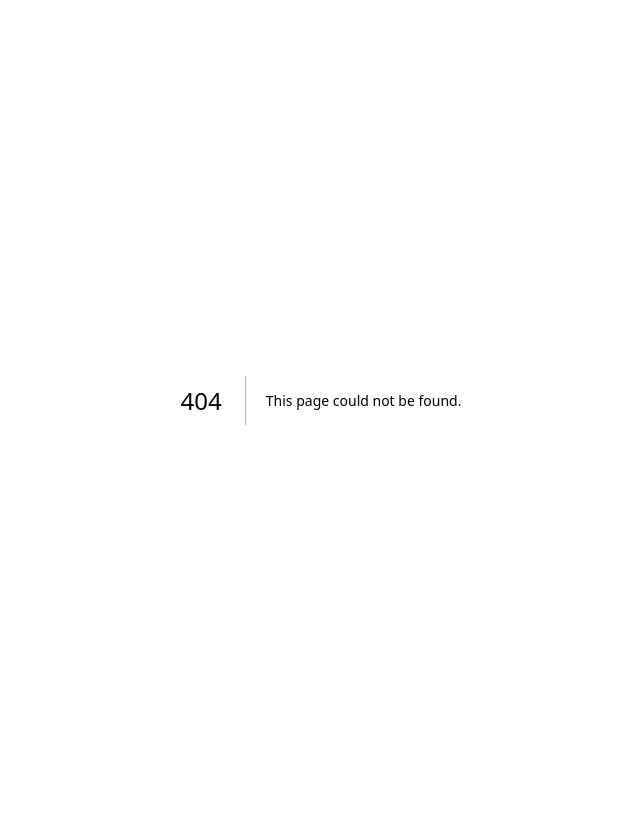
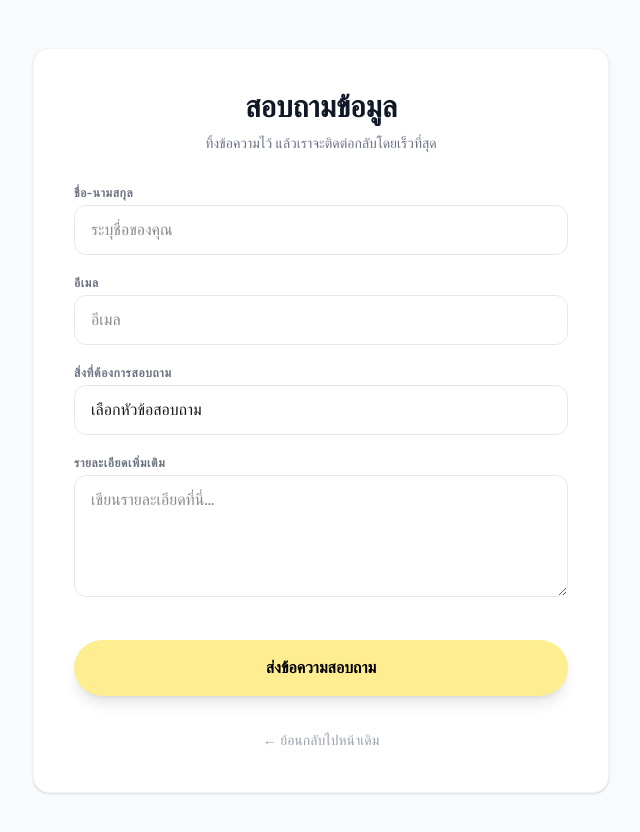
Before and after one commit to manop2004/my-shop, a Next.js app: page /Inquiryform in a window 1280 px wide. Before the commit this address had no page. Shown: the top 832 px of the page, without its empty margins (319-959 px from the left). Before the commit the page ends 800 px from the top, so only its background shows below. Built offline with nearby package versions, Linux system fonts and the light colour scheme; no server answers.

Commit message:
mainpage MUSEUM SHOP ตรงกลาง /แก้ดูรูปรายละเอียดสินค้า/กดแชร์และสอบถามได้

```diff
--- /dev/null
+++ b/src/app/Inquiryform/page.js
@@ -0,0 +1,142 @@
+"use client";
+
+import React, { useState } from 'react';
+import { supabase } from "@/utils/supabase";
+
+const InquiryPage = () => {
+  const [formData, setFormData] = useState({
+    name: '',
+    email: '',
+    topic: '',
+    message: ''
+  });
+
+  const [isLoading, setIsLoading] = useState(false);
+
+  const handleChange = (e) => {
+    setFormData({ ...formData, [e.target.name]: e.target.value });
+  };
+
+  const handleSubmit = async (e) => {
+    e.preventDefault();
+    setIsLoading(true);
+
+    try {
+
+      const { data, error } = await supabase
+        .from('inquiries')
+        .insert([
+          {
+            full_name: formData.name,
+            email: formData.email,
+            topic: formData.topic,
+            message: formData.message
+          }
+        ]);
+
+      if (error) throw error;
+
+      alert('ส่งข้อความเรียบร้อยแล้ว! เราจะติดต่อกลับหาคุณโดยเร็วที่สุด');
+
+      setFormData({ name: '', email: '', topic: 'สนใจผลงานเซรามิกประยุกต์', message: '' });
+      e.target.reset();
+
+    } catch (error) {
+      console.error('Error sending data:', error.message);
+      alert('เกิดข้อผิดพลาด: ' + error.message);
+    } finally {
+      setIsLoading(false);
+    }
+  };
+
+  return (
+    <div className="min-h-screen bg-gray-50 py-6 px-4 sm:py-12 font-sans">
+      <div className="max-w-xl mx-auto bg-white rounded-2xl shadow-sm border border-gray-100 p-6 sm:p-10">
+
+        <div className="text-center mb-8">
+          <h2 className="text-2xl font-bold text-gray-900 sm:text-3xl">สอบถามข้อมูล</h2>
+          <p className="text-sm text-gray-500 mt-2">ทิ้งข้อความไว้ แล้วเราจะติดต่อกลับโดยเร็วที่สุด</p>
+        </div>
+
+        <form onSubmit={handleSubmit} className="space-y-5">
+
+          <div>
+            <label className="block text-xs font-semibold text-gray-500 uppercase tracking-wider mb-1">ชื่อ-นามสกุล</label>
+            <input
+              type="text"
+              name="name"
+              required
+              value={formData.name}
+              className="w-full px-4 py-3 rounded-xl border border-gray-200 focus:ring-2 focus:ring-blue-500 outline-none transition-all text-base"
+              placeholder="ระบุชื่อของคุณ"
+              onChange={handleChange}
+            />
+          </div>
+
+          <div>
+            <label className="block text-xs font-semibold text-gray-500 uppercase tracking-wider mb-1">อีเมล</label>
+            <input
+              type="email"
+              name="email"
+              required
+              value={formData.email}
+              className="w-full px-4 py-3 rounded-xl border border-gray-200 focus:ring-2 focus:ring-blue-500 outline-none transition-all text-base"
+              placeholder="อีเมล"
+              onChange={handleChange}
+            />
+          </div>
+
+          <div>
+            <label className="block text-xs font-semibold text-gray-500 uppercase tracking-wider mb-1">สิ่งที่ต้องการสอบถาม</label>
+            <select
+              name="topic"
+              required
+              value={formData.topic}
+              className="w-full px-4 py-3 rounded-xl border border-gray-200 bg-white focus:ring-2 focus:ring-blue-500 outline-none text-base appearance-none"
+              onChange={handleChange}
+            >
+              <option value="" disabled hidden>เลือกหัวข้อสอบถาม</option>
+              <option value="สนใจผลงานเซรามิกประยุกต์">สนใจผลงานเซรามิกประยุกต์</option>
+              <option value="สอบถามราคา/ค่าจัดส่ง">สอบถามราคา/ค่าจัดส่ง</option>
+              <option value="สั่งทำพิเศษ (Custom)">สั่งทำพิเศษ (Custom)</option>
+            </select>
+          </div>
+
+          <div>
+            <label className="block text-xs font-semibold text-gray-500 uppercase tracking-wider mb-1">รายละเอียดเพิ่มเติม</label>
+            <textarea
+              name="message"
+              rows="4"
+              required
+              value={formData.message}
+              className="w-full px-4 py-3 rounded-xl border border-gray-200 focus:ring-2 focus:ring-blue-500 outline-none transition-all text-base"
+              placeholder="เขียนรายละเอียดที่นี่..."
+              onChange={handleChange}
+            ></textarea>
+          </div>
+
+          <button
+            type="submit"
+            disabled={isLoading}
+            className={`w-full py-4 font-bold rounded-[30px] shadow-lg active:scale-[0.98] transition-all mt-4 ${
+              isLoading ? 'bg-gray-300 cursor-not-allowed' : 'bg-[#FFEE91] hover:bg-[#f7e366] text-black'
+            }`}
+          >
+            {isLoading ? 'กำลังส่งข้อมูล...' : 'ส่งข้อความสอบถาม'}
+          </button>
+        </form>
+
+        <div className="mt-8 text-center">
+          <button
+            onClick={() => window.history.back()}
+            className="text-sm text-gray-400 hover:text-gray-600 transition-colors"
+          >
+            ← ย้อนกลับไปหน้าเดิม
+          </button>
+        </div>
+      </div>
+    </div>
+  );
+};
+
+export default InquiryPage;
--- a/src/app/ProductDetail/[id]/page.js
+++ b/src/app/ProductDetail/[id]/page.js
@@ -95,7 +95,7 @@ export default function ProductDetail() {
         if (data) {
           setProduct(data);
           setSelectedImage(data.image_url);
-          setGallery([data.image_url, data.image_url, data.image_url, data.image_url]);
+          setGallery(data.gallery && data.gallery.length > 0 ? data.gallery : [data.image_url]);
         } else {
           // เพิ่ม stock: 5 เข้าไปใน mock เผื่อไว้ทดสอบ
           const mockProduct = {
@@ -492,10 +492,24 @@ export default function ProductDetail() {
 
             {/* ปุ่มสอบถาม/แชร์ */}
             <div className="grid grid-cols-2 gap-0 border-b border-gray-100 mb-8">
-              <button className="flex flex-col items-center gap-2 py-4 border-r border-gray-100 text-gray-500 hover:text-[#C5A059]">
-                <svg className="w-6 h-6" fill="none" stroke="currentColor" viewBox="0 0 24 24"><path strokeLinecap="round" strokeLinejoin="round" strokeWidth="1" d="M8 12h.01M12 12h.01M16 12h.01M21 12c0 4.418-4.03 8-9 8a9.863 9.863 0 01-4.255-.949L3 20l1.395-3.72C3.512 15.042 3 13.574 3 12c0-4.418 4.03-8 9-8s9 3.582 9 8z"></path></svg>
-                <span className="text-sm">สอบถามเพิ่มเติม</span>
-              </button>
+
+
+<button
+  onClick={() => router.push('/Inquiryform')} // 👈 เพิ่มบรรทัดนี้เข้าไป
+  className="flex flex-col items-center gap-2 py-4 text-gray-500 hover:text-[#C5A059]"
+>
+  <svg className="w-6 h-6" fill="none" stroke="currentColor" viewBox="0 0 24 24">
+    <path
+      strokeLinecap="round"
+      strokeLinejoin="round"
+      strokeWidth="1"
+      d="M8 12h.01M12 12h.01M16 12h.01M21 12c0 4.418-4.03 8-9 8a9.863 9.863 0 01-4.255-.949L3 20l1.395-3.72C3.512 15.042 3 13.574 3 12c0-4.418 4.03-8 9-8s9 3.582 9 8z"
+    ></path>
+  </svg>
+  <span className="text-sm">สอบถามเพิ่มเติม</span>
+</button>
+
+
               <button
   onClick={() => router.push('/Sharemodel')} // 👈 เพิ่มบรรทัดนี้เข้าไป
   className="flex flex-col items-center gap-2 py-4 text-gray-500 hover:text-[#C5A059]"
--- a/src/app/mainpage/page.js
+++ b/src/app/mainpage/page.js
@@ -169,6 +169,8 @@ export default function ShopPage() {
         </div>
         <div className="p-6 border-t border-gray-100 bg-[#faf9f7]">
           <div className="text-center text-xs text-gray-400 mb-4 font-serif tracking-widest">MUSEUM SHOP</div>
+
+
         </div>
       </aside>
 
@@ -236,14 +238,12 @@ export default function ShopPage() {
 
       {/* NAVBAR */}
       <nav className="bg-white border-b border-[#e8dcc4] sticky top-0 z-50 shadow-sm">
-        <div className="max-w-[1300px] mx-auto px-6 h-[70px] flex items-center justify-between">
+        <div className="max-w-[1300px] mx-auto px-6 h-[70px] grid grid-cols-3 items-center">
           <div className="flex items-center gap-3">
             <button onClick={() => setIsSidebarOpen(true)} className="text-gray-800 hover:text-[#C5A059] transition-colors mr-2">
               <svg className="w-6 h-6" fill="none" stroke="currentColor" viewBox="0 0 24 24"><path strokeLinecap="round" strokeLinejoin="round" strokeWidth="1.5" d="M4 6h16M4 12h16M4 18h16"></path></svg>
             </button>
-            <h1 className="text-xl md:text-2xl font-serif font-bold tracking-[0.15em] text-[#C5A059] drop-shadow-sm">MUSEUM SHOP</h1>
-            <span className="text-gray-300 hidden md:inline">|</span>
-            <span className="text-sm font-medium tracking-wide text-gray-500 hidden md:inline">ช้อปปิ้งออนไลน์</span>
+            <h1 className="text-xl md:text-2xl font-serif font-semibold tracking-[0.25em] text-[#C5A059] drop-shadow-sm">MUSEUM SHOP</h1>
           </div>
           <div className="flex items-center gap-6">
             <div className="flex items-center gap-2">
```
